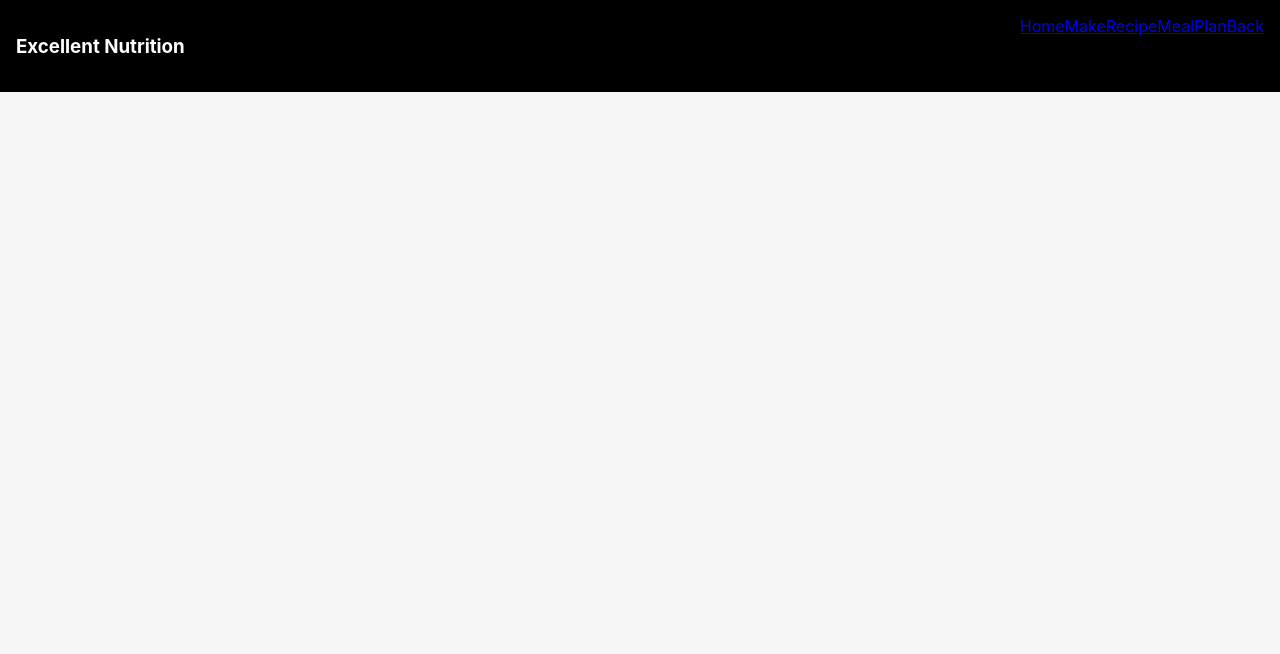
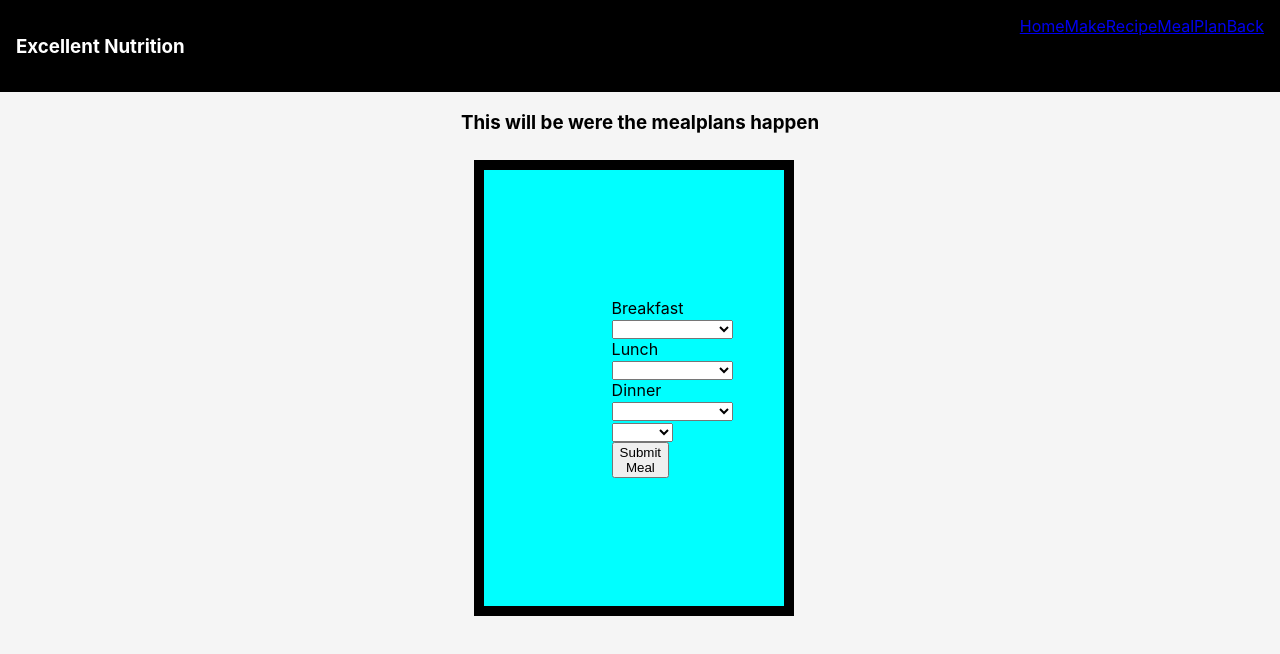
Before and after one commit to jjunious1/Justins-Super-App-2, a React (Create React App) app in the folder nutrition-app-frontend/: page /create_meal_plan/1 in a window 1280 px wide. Shown: the top 654 px of the page. Built offline with nearby package versions, Linux system fonts and the light colour scheme; no server answers.

Commit message:
finsihed front end server connect on meal plan

```diff
--- a/nutrition-app-frontend/src/App.css
+++ b/nutrition-app-frontend/src/App.css
@@ -1,5 +1,8 @@
 body {
   background-color: whitesmoke;
+}
+h3 {
+  text-align: center;
 }
 .navbar {
   display: flex;
@@ -18,10 +21,8 @@ img {
 .meals {
   box-sizing: border-box;
   max-width: 25%;
-  justify-content: Center;
-  float: left;
   background-color: aqua;
   border: 10px solid;
-  padding: 13%;
-  margin: 2%;
+  padding: 10%;
+  margin:2% 37% 0 37%;
 }
--- a/nutrition-app-frontend/src/App.js
+++ b/nutrition-app-frontend/src/App.js
@@ -15,7 +15,7 @@ const App = () => {
         <Routes>
           <Route path="/recipes" element={<Recipes />} />
           <Route path="/createrecipe" element={<CreateRecipe />} />
-          <Route path="/create_meal_plan" element={<MealPlan />} />
+          <Route path="/create_meal_plan/:id" element={<MealPlan />} />
         </Routes>
       </main>
     </div>
--- a/nutrition-app-frontend/src/components/Nav.jsx
+++ b/nutrition-app-frontend/src/components/Nav.jsx
@@ -8,7 +8,7 @@ const Nav = () => {
       <div className = "barlinks">
         <Link to="/recipes">Home</Link>
         <Link to="/createrecipe">MakeRecipe</Link>
-        <Link to="/create_meal_plan">MealPlan</Link>
+        <Link to="/create_meal_plan/:id">MealPlan</Link>
         <Link to="/recipes">Back</Link>
       </div>
     </nav>
--- a/nutrition-app-frontend/src/pages/Mealplan.js
+++ b/nutrition-app-frontend/src/pages/Mealplan.js
@@ -1,18 +1,40 @@
 import axios from 'axios'
 import { useEffect, useState } from 'react'
-import { useParams } from 'react-router-dom'
+import { useParams, useNavigate } from 'react-router-dom'
 
 const MealPlan = () => {
   const { id } = useParams()
   const [date, setDate] = useState('')
   const [mealPlans, setMealPlans] = useState([])
+  let navigate = useNavigate()
 
   const [updateMeal, setMeal] = useState({
     breakfast: '',
     lunch: '',
     dinner: ''
   })
-  useEffect(() => {}, [])
+
+  const handleSubmit = async (e) => {
+    e.preventDefault()
+    const response = await axios.put(
+      `http://localhost:3001/create_meal_plan/${date.date}`,
+      updateMeal
+    )
+    setMeal({
+      breakfast: '',
+      lunch: '',
+      dinner: ''
+    })
+    setDate('')
+    document.getElementById('breakfast').value = '0'
+    document.getElementById('lunch').value = '0'
+    document.getElementById('dinner').value = '0'
+    document.getElementById('date').value = '0'
+
+    console.log(response)
+    navigate(`/create_meal_plan/${date.date}`)
+  }
+
   useEffect(() => {
     const getMeals = async () => {
       const response = await axios.get('http://localhost:3001/create_meal_plan')
@@ -21,19 +43,74 @@ const MealPlan = () => {
     getMeals()
   }, [])
 
-  const handleChanges1 = (evt) => {
+  const handleValues = (evt) => {
     setMeal({ ...updateMeal, [evt.target.id]: evt.target.value })
   }
+  const handleDate = (evt) => {
+    setDate({ ...date, [evt.target.id]: evt.target.value })
+  }
+
   return (
     <div>
       <h3>This will be were the mealplans happen</h3>
-      <ul>
-        <div className="Monday meals"></div>
-        <div className=" Tuesday meals"></div>
-        <div className=" Wednesday meals"></div>
-        <div className=" Thursday meals"></div>
-        <div className=" Friday meals"></div>
-      </ul>
+      <form>
+        <div className="meals">
+          <label htmlFor="name">Breakfast</label>
+          <select id="breakfast" onChange={handleValues}>
+            <option value="0"></option>
+            <option value="6356bdace230ef2073386b91">Spaghetti</option>
+            <option value="6356bdace230ef2073386b92">Chicken Dinner</option>
+            <option value="6356bdace230ef2073386b93">Shrimp and Rice</option>
+          </select>
+          <label htmlFor="lunch">Lunch</label>
+          <select id="lunch" onChange={handleValues}>
+            <option value="0"></option>
+            <option value="6356bdace230ef2073386b91">Spaghetti</option>
+            <option value="6356bdace230ef2073386b92">Chicken Dinner</option>
+            <option value="6356bdace230ef2073386b93">Shrimp and Rice</option>
+          </select>
+          <label htmlFor="dinner">Dinner</label>
+          <select id="dinner" onChange={handleValues}>
+            <option></option>
+            <option value="6356bdace230ef2073386b91">Spaghetti</option>
+            <option value="6356bdace230ef2073386b92">Chicken Dinner</option>
+            <option value="6356bdace230ef2073386b93">Shrimp and Rice</option>
+          </select>
+          <select id="date" onInput={handleDate}>
+            <option></option>
+            <option>Oct24</option>
+            <option>Oct26</option>
+            <option>Oct27</option>
+            <option>Oct28</option>
+            <option>Oct31</option>
+            <option>Nov1</option>
+            <option>Nov2</option>
+            <option>Nov3</option>
+            <option>Nov4</option>
+            <option>Nov7</option>
+            <option>Nov8</option>
+            <option>Nov9</option>
+            <option>Nov10</option>
+            <option>Nov11</option>
+            <option>Nov14</option>
+            <option>Nov15</option>
+            <option>Nov16</option>
+            <option>Nov17</option>
+            <option>Nov18</option>
+            <option>Nov21</option>
+            <option>Nov22</option>
+            <option>Nov23</option>
+            <option>Nov24</option>
+            <option>Nov25</option>
+            <option>Nov28</option>
+            <option>Nov29</option>
+            <option>Nov30</option>
+            <option>Dec1</option>
+            <option>Dec2</option>
+          </select>
+          <button onClick={handleSubmit}>Submit Meal</button>
+        </div>
+      </form>
     </div>
   )
 }
```
